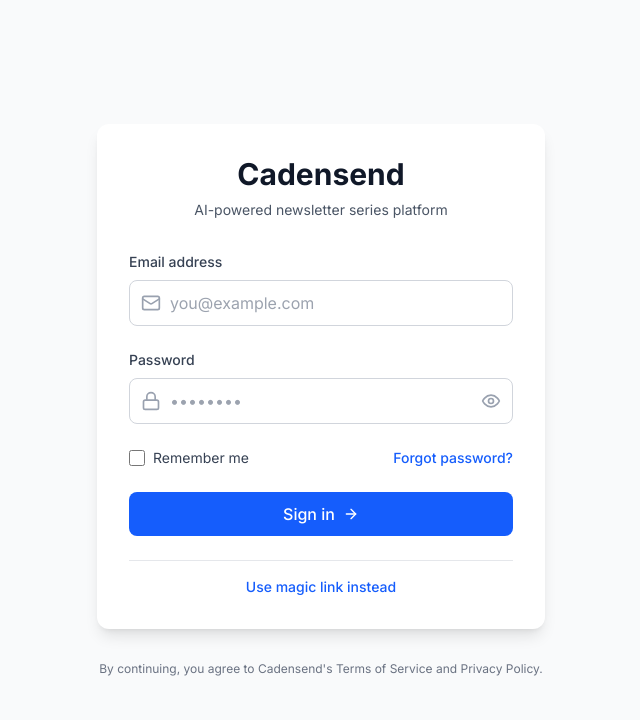
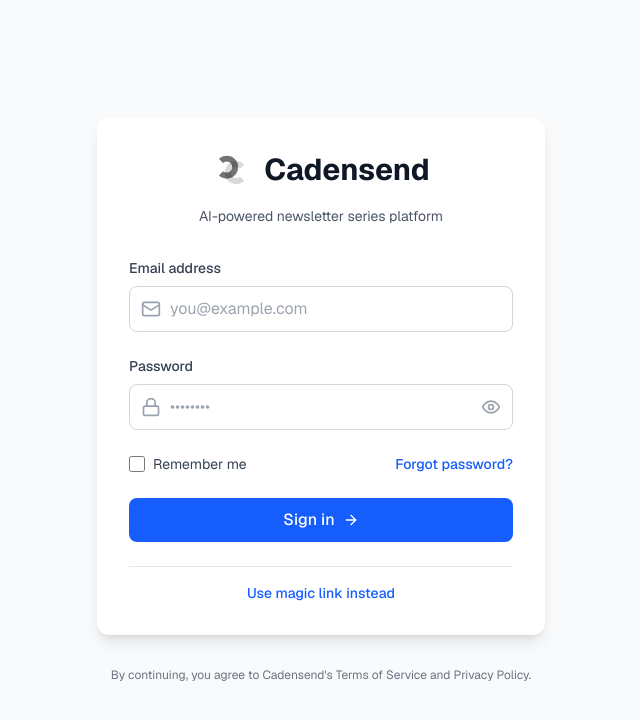
Before and after one commit to HinterBuild/cadensend, a Next.js app in the folder frontend/web/: page /login in a window 1280 px wide. Shown: the top 720 px of the page, without its empty margins (319-959 px from the left). Built offline with nearby package versions, Linux system fonts and the light colour scheme.

Commit message:
Add logo assets and update global styles for improved branding and layout

```diff
--- a/frontend/web/src/app/dashboard/layout.tsx
+++ b/frontend/web/src/app/dashboard/layout.tsx
@@ -1,57 +1,15 @@
 "use client";
 
-import { ReactNode } from 'react'
-import Link from 'next/link'
-import { usePathname } from 'next/navigation'
-import { LayoutDashboard, BookOpen, Send, Settings, BarChart3 } from 'lucide-react'
+import { ReactNode } from 'react';
+import { AppSidebar } from '@/components/AppSidebar';
 
-interface DashboardLayoutProps {
-  children: ReactNode
-}
-
-export default function DashboardLayout({ children }: DashboardLayoutProps) {
-  const pathname = usePathname()
-
-  const navigation = [
-    { name: 'Dashboard', href: '/dashboard', icon: LayoutDashboard },
-    { name: 'Sources', href: '/sources', icon: BookOpen },
-    { name: 'Run Center', href: '/runs', icon: BarChart3 },
-    { name: 'Settings', href: '/settings', icon: Settings },
-  ]
-
+export default function DashboardLayout({ children }: { children: ReactNode }) {
   return (
-    <div className="flex min-h-screen bg-gray-50">
-      <nav className="hidden md:block w-64 bg-white border-r border-gray-200">
-        <div className="h-full overflow-y-auto">
-          <div className="p-6">
-            <h2 className="text-xl font-bold text-gray-900">Cadensend</h2>
-          </div>
-          <nav className="space-y-1 p-2">
-            {navigation.map((item) => {
-              const Icon = item.icon
-              const isActive = pathname === item.href
-              return (
-                <Link
-                  key={item.name}
-                  href={item.href}
-                  aria-current={isActive ? 'page' : undefined}
-                  className={`flex items-center px-3 py-2 text-sm rounded-lg transition-colors ${
-                    isActive
-                      ? 'bg-blue-50 text-blue-600'
-                      : 'text-gray-600 hover:bg-gray-50 hover:text-gray-900'
-                  }`}
-                >
-                  <Icon className="h-5 w-5 mr-3" />
-                  {item.name}
-                </Link>
-              )
-            })}
-          </nav>
-        </div>
-      </nav>
+    <div className="flex min-h-screen bg-[#f6f3ee]">
+      <AppSidebar />
       <main id="main-content" className="flex-1 overflow-y-auto">
         {children}
       </main>
     </div>
-  )
+  );
 }
--- a/frontend/web/src/app/dashboard/page.tsx
+++ b/frontend/web/src/app/dashboard/page.tsx
@@ -1,11 +1,12 @@
 "use client";
 
 import { useState, useEffect } from 'react';
-import { Plus, BookOpen, Calendar, Send } from 'lucide-react';
+import { Plus, BookOpen, Calendar, Send, ArrowUpRight } from 'lucide-react';
 import Link from 'next/link';
 import { useRequireAuth, useAuth } from '@/contexts/AuthContext';
 import { seriesApi } from '@/lib/api';
 import { Series } from '@/types';
+import { BrandLogo } from '@/components/BrandLogo';
 
 export default function DashboardPage() {
   const { user, loading: authLoading } = useRequireAuth();
@@ -33,24 +34,26 @@
     loadSeries();
   }, [authLoading]);
 
+  const greetingName = user?.name?.trim() || user?.email?.split('@')[0] || 'there';
+  const activeCount = series.filter((item) => item.status === 'active').length;
+
   if (authLoading || loading) {
     return (
-      <div className="min-h-screen bg-gray-50">
-        <header className="bg-white border-b border-gray-200">
-          <div className="max-w-7xl mx-auto px-4 sm:px-6 lg:px-8 py-4">
-            <div className="flex justify-between items-center">
-              <h1 className="text-2xl font-bold text-gray-900">Cadensend</h1>
-            </div>
+      <div className="min-h-screen">
+        <header className="border-b border-[#e7e0d6] bg-[#faf8f5]/80">
+          <div className="mx-auto flex max-w-6xl items-center gap-3 px-6 py-5">
+            <BrandLogo className="h-9 w-9" />
+            <h1 className="font-display text-3xl text-stone-900">Cadensend</h1>
           </div>
         </header>
-        <div className="max-w-7xl mx-auto px-4 sm:px-6 lg:px-8 py-8">
-          <div className="text-center py-12">
+        <div className="mx-auto max-w-6xl px-6 py-16">
+          <div className="text-center">
             <div
-              className="animate-spin rounded-full h-8 w-8 border-b-2 border-blue-600 mx-auto"
+              className="mx-auto h-8 w-8 animate-spin rounded-full border-b-2 border-stone-800"
               role="status"
               aria-label="Loading series"
             ></div>
-            <p className="mt-4 text-gray-600">Loading series...</p>
+            <p className="mt-4 text-stone-500">Loading series...</p>
           </div>
         </div>
       </div>
@@ -58,31 +61,55 @@
   }
 
   return (
-    <div className="min-h-screen bg-gray-50">
-      <header className="bg-white border-b border-gray-200">
-        <div className="max-w-7xl mx-auto px-4 sm:px-6 lg:px-8 py-4">
-          <div className="flex justify-between items-center">
-            <h1 className="text-2xl font-bold text-gray-900">Cadensend</h1>
-            <div className="flex items-center space-x-4">
-              <span className="text-gray-600">{user?.email || 'user@example.com'}</span>
+    <div className="min-h-screen">
+      <header className="border-b border-[#e7e0d6] bg-[#faf8f5]/90 backdrop-blur">
+        <div className="mx-auto flex max-w-6xl items-center justify-between px-6 py-5">
+          <div>
+            <p className="flex items-center gap-2 text-xs uppercase tracking-[0.2em] text-stone-500">
+              <BrandLogo className="h-5 w-5" />
+              Cadensend
+            </p>
+            <h1 className="font-display mt-1 text-3xl tracking-tight text-stone-900">
+              Good day, {greetingName}
+            </h1>
+          </div>
+          <div className="flex items-center gap-5">
+            <span className="hidden text-sm text-stone-500 sm:inline">{user?.email}</span>
             <button
               type="button"
               onClick={logout}
-                className="text-blue-600 hover:text-blue-500 focus-visible:outline-2 focus-visible:outline-offset-2 focus-visible:outline-blue-500"
+              className="text-sm font-medium text-stone-700 hover:text-stone-900 focus-visible:outline-2 focus-visible:outline-offset-2 focus-visible:outline-stone-800"
             >
               Logout
             </button>
           </div>
         </div>
-        </div>
       </header>
 
-      <div className="max-w-7xl mx-auto px-4 sm:px-6 lg:px-8 py-8">
-        <div className="flex justify-between items-center mb-6">
-          <h2 className="text-xl font-semibold text-gray-900">Your Series</h2>
+      <div className="mx-auto max-w-6xl px-6 py-10">
+        <div className="mb-8 grid gap-3 sm:grid-cols-3">
+          <div className="rounded-2xl border border-[#e7e0d6] bg-white px-5 py-4">
+            <p className="text-xs uppercase tracking-[0.16em] text-stone-500">Series</p>
+            <p className="font-display mt-1 text-3xl text-stone-900">{series.length}</p>
+          </div>
+          <div className="rounded-2xl border border-[#e7e0d6] bg-white px-5 py-4">
+            <p className="text-xs uppercase tracking-[0.16em] text-stone-500">Active</p>
+            <p className="font-display mt-1 text-3xl text-stone-900">{activeCount}</p>
+          </div>
+          <div className="rounded-2xl border border-[#e7e0d6] bg-white px-5 py-4">
+            <p className="text-xs uppercase tracking-[0.16em] text-stone-500">Drafts</p>
+            <p className="font-display mt-1 text-3xl text-stone-900">{Math.max(series.length - activeCount, 0)}</p>
+          </div>
+        </div>
+
+        <div className="mb-6 flex items-end justify-between gap-4">
+          <div>
+            <h2 className="font-display text-2xl tracking-tight text-stone-900">Your Series</h2>
+            <p className="mt-1 text-sm text-stone-500">Courses you are writing and sending.</p>
+          </div>
           <Link
             href="/series/create"
-            className="bg-blue-600 text-white px-4 py-2 rounded-lg hover:bg-blue-700 flex items-center gap-2 focus-visible:outline-2 focus-visible:outline-offset-2 focus-visible:outline-blue-500"
+            className="inline-flex items-center gap-2 rounded-full bg-stone-900 px-4 py-2.5 text-sm font-medium text-white no-underline hover:bg-stone-800 hover:no-underline focus-visible:outline-2 focus-visible:outline-offset-2 focus-visible:outline-stone-800"
           >
             <Plus className="h-4 w-4" aria-hidden="true" />
             Create New Series
@@ -93,61 +120,70 @@
           <div
             role="alert"
             aria-live="assertive"
-            className="text-center py-12 text-red-600"
+            className="rounded-2xl border border-red-200 bg-red-50 px-6 py-12 text-center text-red-700"
           >
             {error}
           </div>
         ) : series.length === 0 ? (
-          <div className="text-center py-12">
-            <BookOpen className="h-12 w-12 text-gray-300 mx-auto mb-4" aria-hidden="true" />
-            <h3 className="text-lg font-medium text-gray-900 mb-2">No series yet</h3>
-            <p className="text-gray-600 mb-4">Create your first learning series to get started.</p>
+          <div className="rounded-3xl border border-dashed border-[#d6cdc0] bg-white/70 px-6 py-16 text-center">
+            <BookOpen className="mx-auto mb-4 h-10 w-10 text-stone-300" aria-hidden="true" />
+            <h3 className="font-display text-2xl text-stone-900">No series yet</h3>
+            <p className="mx-auto mt-2 max-w-md text-stone-500">
+              Create your first learning series to start planning issues and sending them on a schedule.
+            </p>
             <Link
               href="/series/create"
-              className="bg-blue-600 text-white px-6 py-3 rounded-lg hover:bg-blue-700 inline-block focus-visible:outline-2 focus-visible:outline-offset-2 focus-visible:outline-blue-500"
+              className="mt-6 inline-flex rounded-full bg-stone-900 px-6 py-3 text-sm font-medium text-white no-underline hover:bg-stone-800 hover:no-underline focus-visible:outline-2 focus-visible:outline-offset-2 focus-visible:outline-stone-800"
             >
               Create your first series
             </Link>
           </div>
         ) : (
-          <div className="grid gap-6 sm:grid-cols-2 lg:grid-cols-3">
+          <div className="grid gap-5 sm:grid-cols-2 lg:grid-cols-3">
             {series.map((s) => (
-              <Link key={s.id} href={`/series/${s.id}`}>
+              <Link
+                key={s.id}
+                href={`/series/${s.id}`}
+                className="group block no-underline hover:no-underline"
+              >
                 <div
                   tabIndex={-1}
-                  className="bg-white rounded-lg shadow hover:shadow-md transition-shadow cursor-pointer focus-visible:outline-2 focus-visible:outline-offset-2 focus-visible:outline-blue-500"
+                  className="h-full rounded-2xl border border-[#e7e0d6] bg-white p-6 shadow-[0_1px_0_rgba(28,25,23,0.04)] transition-all group-hover:-translate-y-0.5 group-hover:border-stone-300 group-hover:shadow-md focus-visible:outline-2 focus-visible:outline-offset-2 focus-visible:outline-stone-800"
                 >
-                  <div className="p-6">
-                    <div className="flex items-start justify-between">
-                      <div>
-                        <h3 className="text-lg font-semibold text-gray-900">{s.topic}</h3>
-                        <p className="text-sm text-gray-600 mt-1">{s.goal}</p>
-                        <span className="inline-block px-2 py-1 text-xs bg-blue-100 text-blue-800 rounded-full mt-2">
+                  <div className="flex items-start justify-between gap-3">
+                    <div className="min-w-0">
+                      <h3 className="font-display text-xl leading-snug text-stone-900">{s.topic}</h3>
+                      <p className="mt-2 line-clamp-2 text-sm leading-relaxed text-stone-500">{s.goal}</p>
+                    </div>
+                    <ArrowUpRight className="h-4 w-4 shrink-0 text-stone-300 transition-colors group-hover:text-stone-700" aria-hidden="true" />
+                  </div>
+                  <div className="mt-4 flex flex-wrap items-center gap-2">
+                    {s.level && (
+                      <span className="rounded-full bg-[#f3eee6] px-2.5 py-1 text-xs capitalize text-stone-700">
                         {s.level}
                       </span>
-                      </div>
+                    )}
                     <span
-                        className={`px-2 py-1 text-xs rounded-full ${
+                      className={`rounded-full px-2.5 py-1 text-xs capitalize ${
                         s.status === 'active'
-                            ? 'bg-green-100 text-green-800'
-                            : s.status === 'planned'
-                            ? 'bg-yellow-100 text-yellow-800'
-                            : 'bg-gray-100 text-gray-800'
+                          ? 'bg-emerald-50 text-emerald-800'
+                          : s.status === 'planned' || s.status === 'draft'
+                          ? 'bg-amber-50 text-amber-800'
+                          : 'bg-stone-100 text-stone-700'
                       }`}
                       aria-label={`Status: ${s.status}`}
                     >
                       {s.status}
                     </span>
                   </div>
-                    <div className="mt-4 flex items-center space-x-4 text-sm text-gray-600">
+                  <div className="mt-5 flex items-center gap-4 text-xs text-stone-500">
                     <div className="flex items-center">
-                        <Calendar className="h-4 w-4 mr-1" aria-hidden="true" />
+                      <Calendar className="mr-1.5 h-3.5 w-3.5" aria-hidden="true" />
                       <span>Created {new Date(s.created_at).toLocaleDateString()}</span>
                     </div>
                     <div className="flex items-center">
-                        <Send className="h-4 w-4 mr-1" aria-hidden="true" />
+                      <Send className="mr-1.5 h-3.5 w-3.5" aria-hidden="true" />
                       <span>{s.status === 'active' ? 'Sending' : 'Scheduled'}</span>
-                      </div>
                     </div>
                   </div>
                 </div>
--- a/frontend/web/src/app/globals.css
+++ b/frontend/web/src/app/globals.css
@@ -1,13 +1,18 @@
 @import "tailwindcss";
 
+@theme inline {
+  --font-sans: var(--font-geist), ui-sans-serif, system-ui, sans-serif;
+}
+
 :root {
-  --background: #ffffff;
-  --foreground: #171717;
-  --accent: #3b82f6;
+  --background: #f6f3ee;
+  --foreground: #1c1917;
+  --accent: #1d4ed8;
   --accent-foreground: #ffffff;
-  --border: #e5e7eb;
-  --input: #d1d5db;
-  --font-sans: "Inter", -apple-system, BlinkMacSystemFont, "Segoe UI", Roboto, "Helvetica Neue", Arial, sans-serif;
+  --border: #e7e0d6;
+  --input: #d6d3d1;
+  --font-sans: var(--font-geist), "Segoe UI", Roboto, "Helvetica Neue", Arial, sans-serif;
+  --font-display: var(--font-newsreader), Georgia, "Times New Roman", serif;
   --font-mono: "SFMono-Regular", Consolas, "Liberation Mono", Menlo, monospace;
 }
 
@@ -23,9 +28,13 @@
 body {
   background: var(--background);
   color: var(--foreground);
-  font-family: "Inter", -apple-system, BlinkMacSystemFont, "Segoe UI", Roboto, "Helvetica Neue", Arial, sans-serif;
+  font-family: var(--font-geist), ui-sans-serif, system-ui, sans-serif;
   -webkit-font-smoothing: antialiased;
   -moz-osx-font-smoothing: grayscale;
+}
+
+.font-display {
+  font-family: var(--font-newsreader), Georgia, "Times New Roman", serif;
 }
 
 .sr-only {
@@ -157,7 +166,7 @@
 }
 
 a {
-  color: var(--accent);
+  color: inherit;
   text-decoration: none;
 }
 
--- a/frontend/web/src/app/layout.tsx
+++ b/frontend/web/src/app/layout.tsx
@@ -1,8 +1,17 @@
-import { Inter } from 'next/font/google';
+import { Geist, Newsreader } from 'next/font/google';
 import './globals.css';
 import { AuthProvider } from '@/contexts/AuthContext';
 
-const inter = Inter({ subsets: ['latin'] });
+const geist = Geist({
+  subsets: ['latin'],
+  variable: '--font-geist',
+});
+
+const newsreader = Newsreader({
+  subsets: ['latin'],
+  variable: '--font-newsreader',
+  style: ['normal', 'italic'],
+});
 
 export const metadata = {
   title: 'Cadensend - AI Newsletter Series Platform',
@@ -15,8 +24,8 @@
   children: React.ReactNode;
 }) {
   return (
-    <html lang="en">
-      <body className={inter.className}>
+    <html lang="en" className={`${geist.variable} ${newsreader.variable}`}>
+      <body className="font-sans antialiased">
         <AuthProvider>
           <a href="#main-content" className="skip-link">
             Skip to main content
--- a/frontend/web/src/app/login/page.tsx
+++ b/frontend/web/src/app/login/page.tsx
@@ -3,6 +3,7 @@
 import { useState, FormEvent } from 'react';
 import { Mail, Lock, Send, Eye, EyeOff, ArrowRight } from 'lucide-react';
 import { useAuth } from '@/contexts/AuthContext';
+import { BrandLogo } from '@/components/BrandLogo';
 
 export default function LoginPage() {
   const [email, setEmail] = useState('');
@@ -73,8 +74,11 @@
     <main id="main-content" className="min-h-screen bg-gray-50 flex items-center justify-center py-12 px-4 sm:px-6 lg:px-8">
       <div className="w-full max-w-md">
         <div className="bg-white rounded-xl shadow-lg p-8">
-          <div className="text-center mb-8">
-            <h1 className="text-3xl font-bold text-gray-900 mb-2">Cadensend</h1>
+          <div className="mb-8 flex flex-col items-center text-center">
+            <div className="mb-4 flex items-center gap-3">
+              <BrandLogo className="h-10 w-10" />
+              <h1 className="text-3xl font-bold text-gray-900">Cadensend</h1>
+            </div>
             <p className="text-sm text-gray-600">AI-powered newsletter series platform</p>
           </div>
 
--- a/frontend/web/src/app/settings/layout.tsx
+++ b/frontend/web/src/app/settings/layout.tsx
@@ -1,54 +1,12 @@
 "use client";
 
 import { ReactNode } from 'react';
-import Link from 'next/link';
-import { usePathname } from 'next/navigation';
-import { LayoutDashboard, BookOpen, BarChart3, Settings } from 'lucide-react';
+import { AppSidebar } from '@/components/AppSidebar';
 
-interface SettingsLayoutProps {
-  children: ReactNode;
-}
-
-export default function SettingsLayout({ children }: SettingsLayoutProps) {
-  const pathname = usePathname();
-
-  const navigation = [
-    { name: 'Dashboard', href: '/dashboard', icon: LayoutDashboard },
-    { name: 'Sources', href: '/sources', icon: BookOpen },
-    { name: 'Run Center', href: '/runs', icon: BarChart3 },
-    { name: 'Settings', href: '/settings', icon: Settings },
-  ];
-
+export default function SettingsLayout({ children }: { children: ReactNode }) {
   return (
-    <div className="flex min-h-screen bg-gray-50">
-      <nav className="hidden md:block w-64 bg-white border-r border-gray-200">
-        <div className="h-full overflow-y-auto">
-          <div className="p-6">
-            <h2 className="text-xl font-bold text-gray-900">Cadensend</h2>
-          </div>
-          <nav className="space-y-1 p-2">
-            {navigation.map((item) => {
-              const Icon = item.icon;
-              const isActive = pathname === item.href;
-              return (
-                <Link
-                  key={item.name}
-                  href={item.href}
-                  aria-current={isActive ? 'page' : undefined}
-                  className={`flex items-center px-3 py-2 text-sm rounded-lg transition-colors ${
-                    isActive
-                      ? 'bg-blue-50 text-blue-600'
-                      : 'text-gray-600 hover:bg-gray-50 hover:text-gray-900'
-                  }`}
-                >
-                  <Icon className="h-5 w-5 mr-3" />
-                  {item.name}
-                </Link>
-              );
-            })}
-          </nav>
-        </div>
-      </nav>
+    <div className="flex min-h-screen bg-[#f6f3ee]">
+      <AppSidebar />
       <main id="main-content" className="flex-1 overflow-y-auto">
         {children}
       </main>
--- /dev/null
+++ b/frontend/web/src/components/AppSidebar.tsx
@@ -0,0 +1,49 @@
+"use client";
+
+import Link from 'next/link';
+import { usePathname } from 'next/navigation';
+import { LayoutDashboard, BookOpen, Settings, BarChart3 } from 'lucide-react';
+import { BrandWordmark } from '@/components/BrandLogo';
+
+const navigation = [
+  { name: 'Dashboard', href: '/dashboard', icon: LayoutDashboard },
+  { name: 'Sources', href: '/sources', icon: BookOpen },
+  { name: 'Run Center', href: '/runs', icon: BarChart3 },
+  { name: 'Settings', href: '/settings', icon: Settings },
+];
+
+export function AppSidebar() {
+  const pathname = usePathname();
+
+  return (
+    <nav className="hidden md:flex w-64 flex-col border-r border-[#e7e0d6] bg-[#faf8f5]">
+      <div className="px-7 pt-8 pb-6">
+        <BrandWordmark />
+        <p className="mt-2 pl-[42px] font-sans text-xs uppercase tracking-[0.18em] text-stone-500">
+          Learning series
+        </p>
+      </div>
+      <div className="space-y-1 px-3">
+        {navigation.map((item) => {
+          const Icon = item.icon;
+          const isActive = pathname === item.href || pathname.startsWith(`${item.href}/`);
+          return (
+            <Link
+              key={item.name}
+              href={item.href}
+              aria-current={isActive ? 'page' : undefined}
+              className={`flex items-center rounded-xl px-3 py-2.5 font-sans text-sm font-medium no-underline transition-colors hover:no-underline ${
+                isActive
+                  ? 'bg-stone-900 !text-white'
+                  : '!text-stone-600 hover:bg-stone-200/70 hover:!text-stone-900'
+              }`}
+            >
+              <Icon className="mr-3 h-4 w-4" strokeWidth={1.75} />
+              {item.name}
+            </Link>
+          );
+        })}
+      </div>
+    </nav>
+  );
+}
--- /dev/null
+++ b/frontend/web/src/components/BrandLogo.tsx
@@ -0,0 +1,27 @@
+"use client";
+
+export function BrandLogo({ className = 'h-8 w-8' }: { className?: string }) {
+  return (
+    // eslint-disable-next-line @next/next/no-img-element
+    <img
+      src="/logo.png"
+      alt="Cadensend"
+      className={`${className} rounded-lg object-contain`}
+      width={32}
+      height={32}
+    />
+  );
+}
+
+export function BrandWordmark({
+  titleClassName = 'font-display text-2xl tracking-tight text-stone-900',
+}: {
+  titleClassName?: string;
+}) {
+  return (
+    <div className="flex items-center gap-2.5">
+      <BrandLogo />
+      <span className={titleClassName}>Cadensend</span>
+    </div>
+  );
+}
```
Also changed, not shown: frontend/web/public/logo.png (added), frontend/web/public/logo.svg (added). Lines whose indentation alone changed are shown as unchanged.
